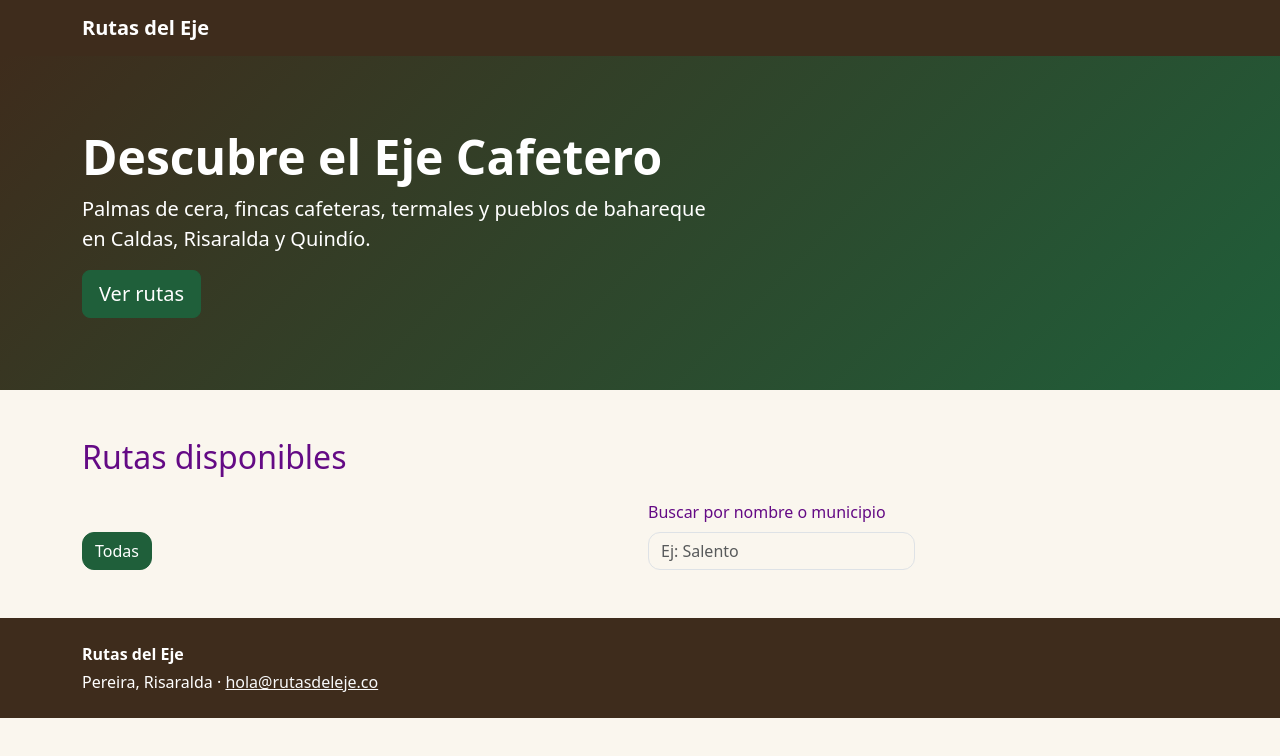
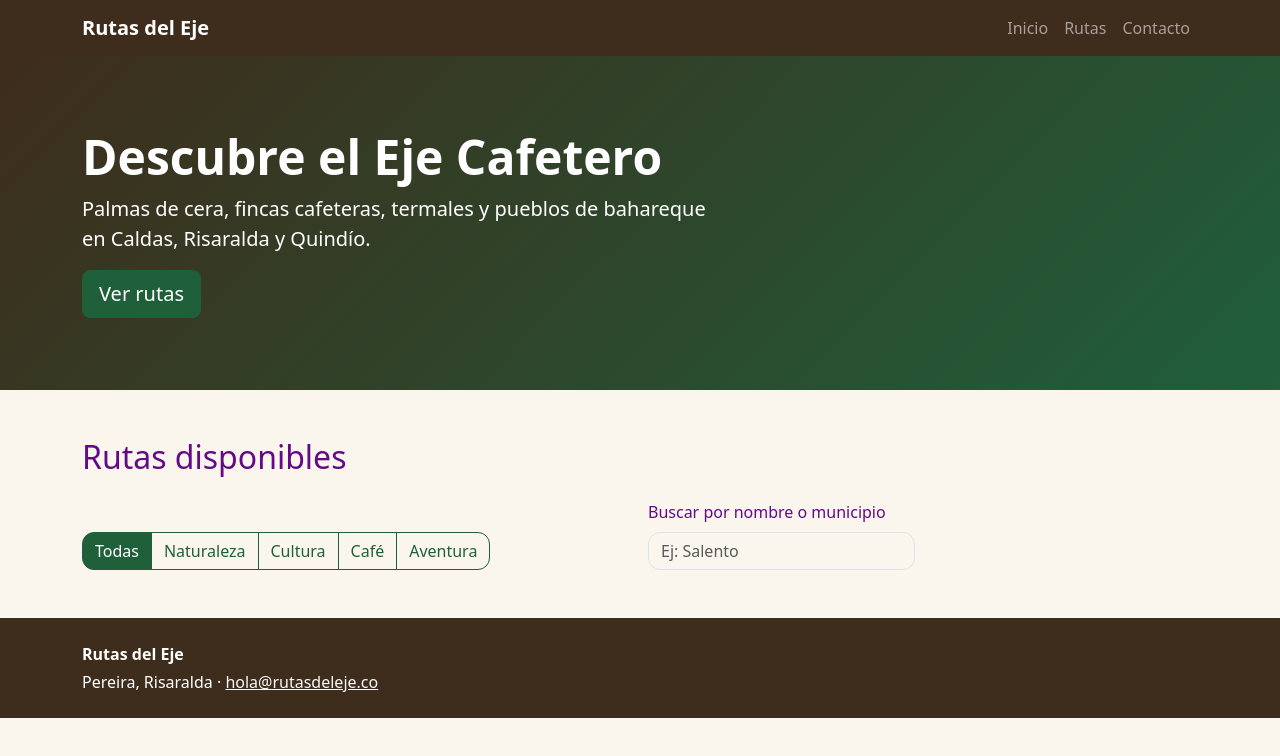
Before and after one commit to pokaty/rutas-eje-cafetero, a website: page index.html in a window 1280 px wide. Drawn offline with nearby package versions, Linux system fonts and the light colour scheme.

Commit message:
feat: navbar con collapse y botones de filtro, closes #2
Co-Authored-By: Claude Sonnet 5.5 <noreply@anthropic.com>
Claude-Session: https://claude.ai/code/session_01Aa4R18TxYPmehV7UcvHQBn

```diff
--- a/index.html
+++ b/index.html
@@ -17,16 +17,18 @@
       <div class="container">
         <a class="navbar-brand fw-bold" href="#">Rutas del Eje</a>
 
-        <!-- TODO G2.1 - Completa la navbar (documentación: getbootstrap.com/docs/5.3/components/navbar):
-             1. Un <button class="navbar-toggler" type="button"> con:
-                data-bs-toggle="collapse" data-bs-target="#menu"
-                aria-controls="menu" aria-expanded="false" aria-label="Abrir menú"
-                y adentro <span class="navbar-toggler-icon"></span>
-             2. Un <div class="collapse navbar-collapse" id="menu"> con una
-                <ul class="navbar-nav ms-auto"> y 3 enlaces: Inicio, Rutas (#rutas), Contacto (#contacto)
-             Prueba: achica la ventana a menos de 768 px y el menú debe esconderse tras el botón.
-             Consulta: https://getbootstrap.com/docs/5.3/components/navbar/#responsive-behaviors -->
+        <button class="navbar-toggler" type="button" data-bs-toggle="collapse" data-bs-target="#menu"
+                aria-controls="menu" aria-expanded="false" aria-label="Abrir menú">
+          <span class="navbar-toggler-icon"></span>
+        </button>
 
+        <div class="collapse navbar-collapse" id="menu">
+          <ul class="navbar-nav ms-auto">
+            <li class="nav-item"><a class="nav-link" href="#">Inicio</a></li>
+            <li class="nav-item"><a class="nav-link" href="#rutas">Rutas</a></li>
+            <li class="nav-item"><a class="nav-link" href="#contacto">Contacto</a></li>
+          </ul>
+        </div>
       </div>
     </nav>
   </header>
@@ -50,12 +52,10 @@
             <!-- Ejemplo resuelto -->
             <button type="button" class="btn btn-outline-primary active" data-tipo="todos" aria-pressed="true">Todas</button>
 
-            <!-- TODO G2.2 - Agrega 4 botones iguales al de arriba, SIN la clase active y con aria-pressed="false":
-                 data-tipo="naturaleza" (Naturaleza), "cultura" (Cultura), "cafe" (Café), "aventura" (Aventura)
-                 Ojo: el valor de data-tipo debe ser IGUAL al campo "tipo" de datos.js
-                 Consulta: https://getbootstrap.com/docs/5.3/components/button-group/
-                              https://developer.mozilla.org/es/docs/Web/Accessibility/ARIA/Attributes/aria-pressed -->
-
+            <button type="button" class="btn btn-outline-primary" data-tipo="naturaleza" aria-pressed="false">Naturaleza</button>
+            <button type="button" class="btn btn-outline-primary" data-tipo="cultura" aria-pressed="false">Cultura</button>
+            <button type="button" class="btn btn-outline-primary" data-tipo="cafe" aria-pressed="false">Café</button>
+            <button type="button" class="btn btn-outline-primary" data-tipo="aventura" aria-pressed="false">Aventura</button>
           </div>
         </div>
 
```
